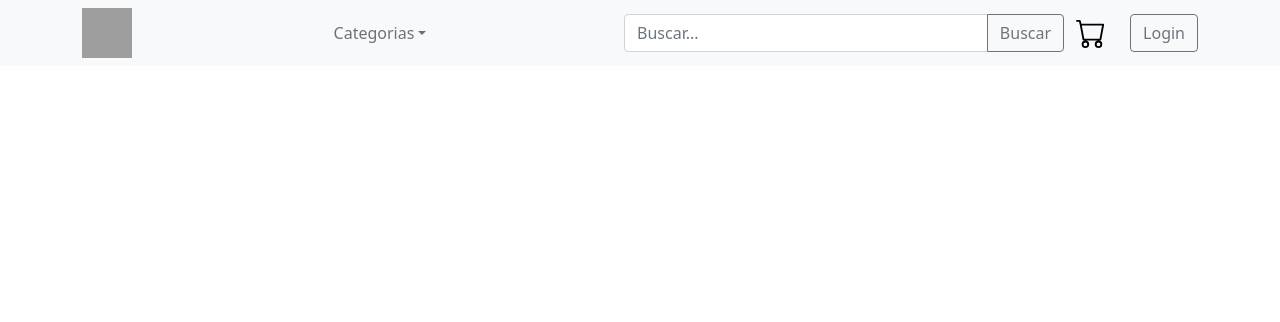
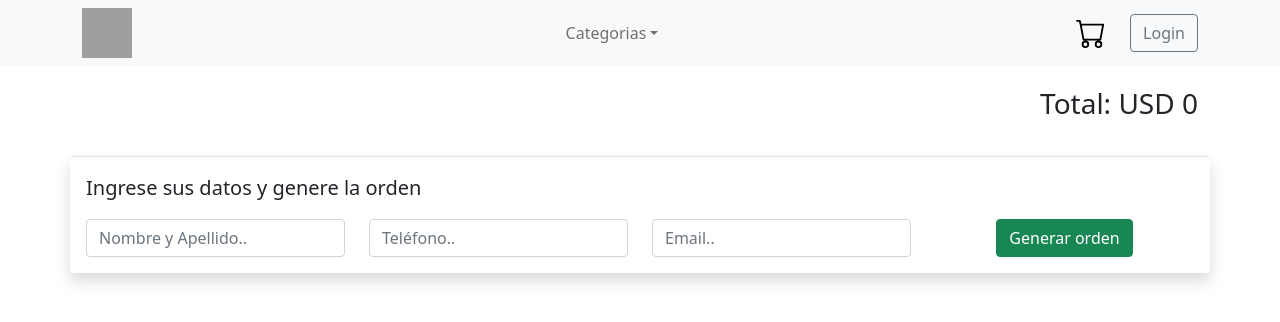
Before and after one commit to tomaquetoma/second-hand-brand-ecommerce, a React (Create React App) app: page /cart/checkout in a window 1280 px wide. Shown: the top 322 px of the page. Built offline with nearby package versions, Linux system fonts and the light colour scheme; grey boxes are pictures that could not be loaded.

Commit message:
Add files via upload
Clase 13

```diff
--- a/src/App.js
+++ b/src/App.js
@@ -5,6 +5,7 @@ import ItemDetailContainer from "./components/ItemDetailContainer/ItemDetailCont
 import { BrowserRouter, Routes, Route } from "react-router-dom";
 import Cart from "./components/Cart/Cart";
 import CartContextProvider from "./components/Context/CartContext";
+import CartCheckout from "./components/CartCheckout/CartCheckout";
 
 function App() {
   return (
@@ -27,6 +28,7 @@ function App() {
               element={<ItemDetailContainer />}
             />
             <Route exact path="/cart/" element={<Cart />} />
+            <Route exact path="/cart/checkout/" element={<CartCheckout />} />
           </Routes>
         </center>
       </BrowserRouter>
--- /dev/null
+++ b/src/components/CarouselImages/CarouselImages.js
@@ -0,0 +1,41 @@
+import Carousel from "react-bootstrap/Carousel";
+import { useState } from "react";
+
+const CarouselImages = ({ image }) => {
+  const [index, setIndex] = useState(0);
+
+  const handleSelect = (selectedIndex, e) => {
+    setIndex(selectedIndex);
+  };
+
+  return (
+    <Carousel
+      activeIndex={index}
+      onSelect={handleSelect}
+      className="bg bg-secondary"
+    >
+      <Carousel.Item>
+        <img className="d-block" src={image} alt="Imagen 1" />
+        <Carousel.Caption>
+          <h3>Imagen l</h3>
+        </Carousel.Caption>
+      </Carousel.Item>
+      <Carousel.Item>
+        <img className="d-block" src={image} alt="Imagen 2" />
+
+        <Carousel.Caption>
+          <h3>Imagen 2</h3>
+        </Carousel.Caption>
+      </Carousel.Item>
+      <Carousel.Item>
+        <img className="d-block" src={image} alt="Imagen 3" />
+
+        <Carousel.Caption>
+          <h3>Imagen 3</h3>
+        </Carousel.Caption>
+      </Carousel.Item>
+    </Carousel>
+  );
+};
+
+export default CarouselImages;
--- a/src/components/Cart/Cart.js
+++ b/src/components/Cart/Cart.js
@@ -3,7 +3,7 @@ import { CartContext } from "../Context/CartContext";
 import Button from "react-bootstrap/Button";
 import { Link } from "react-router-dom";
 import { Container, Row, Col } from "react-bootstrap";
-import CartCheckout from "../CartCheckout/CartCheckout";
+import CartControls from "../CartControls/CartControls";
 import CartDetail from "../CartDetail/CartDetail";
 
 const Cart = () => {
@@ -35,7 +35,7 @@ const Cart = () => {
               <CartDetail />
             </Col>
             <Col sm={3}>
-              <CartCheckout />
+              <CartControls />
             </Col>
           </Row>
         )}
--- a/src/components/CartCheckout/CartCheckout.js
+++ b/src/components/CartCheckout/CartCheckout.js
@@ -1,31 +1,168 @@
-import { useContext } from "react";
+import { useContext, useState } from "react";
 import { CartContext } from "../Context/CartContext";
 import Button from "react-bootstrap/Button";
-import { Link } from "react-router-dom";
+import Col from "react-bootstrap/Col";
+import Row from "react-bootstrap/Row";
+import Container from "react-bootstrap/Container";
+import Form from "react-bootstrap/Form";
+import Alert from "react-bootstrap/Alert";
+import {
+  addDoc,
+  collection,
+  getFirestore,
+  Timestamp,
+} from "firebase/firestore";
 
 const CartCheckout = () => {
-  const { emptyCart, totalCart } = useContext(CartContext);
+  const { totalCart, cartList } = useContext(CartContext);
+
+  const [orderId, setOrderId] = useState("");
+
+  const [dataForm, setDataForm] = useState({
+    name: "",
+    phone: "",
+    email: "",
+  });
+
+  const [orderConfirmation, setOrderConfirmation] = useState(false);
+
+  const generarOrden = (event) => {
+    event.preventDefault();
+
+    let order = {};
+
+    order.buyer = {
+      dataForm,
+    };
+
+    order.date = Timestamp.fromDate(new Date());
+
+    order.total = totalCart;
+
+    order.items = cartList.map((item) => {
+      const id = item.id;
+      const title = item.name;
+      const price = item.price;
+      const quantity = item.quantity;
+      const subtotal = item.price * item.quantity;
+
+      return { id, title, price, quantity, subtotal };
+    });
+
+    const db = getFirestore();
+    const orderCollection = collection(db, "orders");
+    addDoc(orderCollection, order)
+      .then((result) => setOrderId(result.id))
+      .catch((error) => alert("Se ha producido un error", error));
+
+    setOrderConfirmation(true);
+  };
+
+  const handleChange = (event) => {
+    setDataForm({
+      ...dataForm,
+      [event.target.name]: event.target.value,
+    });
+  };
 
   return (
-    <div>
-      <div>
-        <p className="fs-4">Total: USD {totalCart} </p>
-      </div>
-      <Button className="btn btn-success container-fluid mb-2">
-        Finalizar Compra
-      </Button>
-      <Link to="/">
-        <Button className="btn btn-primary container-fluid mb-2">
-          Seguir Comprando
-        </Button>
-      </Link>
-      <Button
-        className="btn btn-danger container-fluid mb-2"
-        onClick={emptyCart}
-      >
-        Vaciar Carrito
-      </Button>
-    </div>
+    <>
+      <Container>
+        {cartList.map((itCart) => (
+          <div
+            key={itCart.id}
+            className="border-top shadow p-3 mt-3 bg-body rounded"
+          >
+            <Row>
+              <Col>
+                <p> {itCart.name} </p>
+              </Col>
+              <Col>
+                <p>Cantidad: {itCart.quantity}</p>
+              </Col>
+              <Col>
+                <p> Precio Unitario: USD {itCart.price}</p>
+              </Col>
+              <Col>
+                <p className="text-end">
+                  Subtotal: USD {itCart.quantity * itCart.price}
+                </p>
+              </Col>
+            </Row>
+          </div>
+        ))}
+        <Row>
+          <Col>
+            <div className="mt-3 text-end fs-3">
+              <p>Total: USD {totalCart}</p>
+            </div>
+          </Col>
+        </Row>
+
+        {orderConfirmation ? (
+          <Row>
+            <Col>
+              <Alert variant="success">
+                <Alert.Heading>¡Hola {dataForm.name}!</Alert.Heading>
+                <p>¡Su numero de orden se ha generado con exito!</p>
+                <p className="fs-4">Numero de Orden: {orderId}</p>
+              </Alert>
+            </Col>
+          </Row>
+        ) : (
+          <Row>
+            <Form
+              onChange={handleChange}
+              className="border-top shadow p-3 mt-3 bg-body rounded"
+            >
+              <Row>
+                <Col>
+                  <p className="text-start fs-5">
+                    Ingrese sus datos y genere la orden
+                  </p>
+                </Col>
+              </Row>
+
+              <Row>
+                <Col>
+                  <Form.Control
+                    type="text"
+                    name="name"
+                    placeholder="Nombre y Apellido.."
+                    value={dataForm.name}
+                  />
+                </Col>
+                <Col>
+                  <Form.Control
+                    type="text"
+                    name="phone"
+                    placeholder="Teléfono.."
+                    value={dataForm.phone}
+                  />
+                </Col>
+                <Col>
+                  <Form.Control
+                    type="email"
+                    name="email"
+                    placeholder="Email.."
+                    value={dataForm.email}
+                  />
+                </Col>
+                <Col>
+                  <Button
+                    variant="success"
+                    type="submit"
+                    onClick={generarOrden}
+                  >
+                    Generar orden
+                  </Button>
+                </Col>
+              </Row>
+            </Form>
+          </Row>
+        )}
+      </Container>
+    </>
   );
 };
 
--- /dev/null
+++ b/src/components/CartControls/CartControls.js
@@ -0,0 +1,34 @@
+import { useContext } from "react";
+import { CartContext } from "../Context/CartContext";
+import Button from "react-bootstrap/Button";
+import { Link } from "react-router-dom";
+
+const CartControls = () => {
+  const { emptyCart, totalCart } = useContext(CartContext);
+
+  return (
+    <div>
+      <div>
+        <p className="fs-4">Total: USD {totalCart} </p>
+      </div>
+      <Link to="/cart/checkout/">
+        <Button className="btn btn-success container-fluid mb-2">
+          Finalizar Compra
+        </Button>
+      </Link>
+      <Link to="/">
+        <Button className="btn btn-primary container-fluid mb-2">
+          Seguir Comprando
+        </Button>
+      </Link>
+      <Button
+        className="btn btn-danger container-fluid mb-2"
+        onClick={emptyCart}
+      >
+        Vaciar Carrito
+      </Button>
+    </div>
+  );
+};
+
+export default CartControls;
--- a/src/components/CartDetail/CartDetail.js
+++ b/src/components/CartDetail/CartDetail.js
@@ -8,7 +8,6 @@ const CartDetail = () => {
 
   const handlerRemoveItem = (item) => {
     removeItem(item);
-    console.log(item);
   };
 
   return (
@@ -23,7 +22,7 @@ const CartDetail = () => {
               <div>
                 <img
                   src={itCart.image}
-                  style={{ height: "100px", width: "150px" }}
+                  // style={{ height: "100px", width: "150px" }}
                   alt="imagen producto cart"
                   className=""
                 />
@@ -34,7 +33,6 @@ const CartDetail = () => {
                 <p> {itCart.name} </p>
                 <p>Cantidad: {itCart.quantity}</p>
                 <p> Precio Unitario: USD {itCart.price}</p>
-                <p>ID: {itCart.id}</p>
               </div>
             </Col>
             <Col xs={3}>
--- a/src/components/Context/CartContext.js
+++ b/src/components/Context/CartContext.js
@@ -45,8 +45,6 @@ const CartContextProvider = ({ children }) => {
     setCartList([]);
   }
 
-  console.log(cartList);
-
   return (
     <CartContext.Provider
       value={{
--- a/src/components/NavBar/NavBar.js
+++ b/src/components/NavBar/NavBar.js
@@ -5,7 +5,7 @@ import Container from "react-bootstrap/Container";
 import Button from "react-bootstrap/Button";
 import CartWidget from "../CarWidget/CartWidget";
 import { Link } from "react-router-dom";
-import Input from "../Input/Input";
+// import Input from "../Input/Input";
 import ListGroup from "react-bootstrap/ListGroup";
 
 function NavBar() {
@@ -62,7 +62,7 @@ function NavBar() {
             </Nav>
           </Navbar.Collapse>
 
-          <Input />
+          {/* <Input /> */}
           <CartWidget />
           <div className="ms-4">
             <Button variant="outline-secondary" id="button-login">
```
Also changed, not shown: src/components/Item/Item.js (+7 -11 lines), src/components/ItemDetail/ItemDetail.js (+12 -22 lines), src/components/ItemListContainer/ItemListContainer.js (+22 -66 lines).
